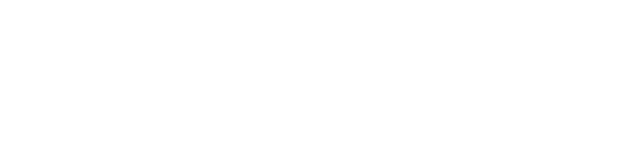
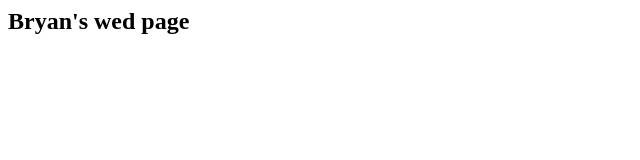
Before and after one commit to bryank-4/github-practice, a plain HTML site: page index.html in a window 1280 px wide. Shown: the whole page, without its empty margins (0-640 px from the left). Drawn offline with Linux system fonts and the light colour scheme.

Commit message:
added the h2

```diff
--- a/index.html
+++ b/index.html
@@ -3,6 +3,8 @@
         <title>GIT-PRACTICE</title>
     </head>
     <body>
-
+        <h2>
+            Bryan's wed page
+        </h2>
     </body>
 </html>
```
